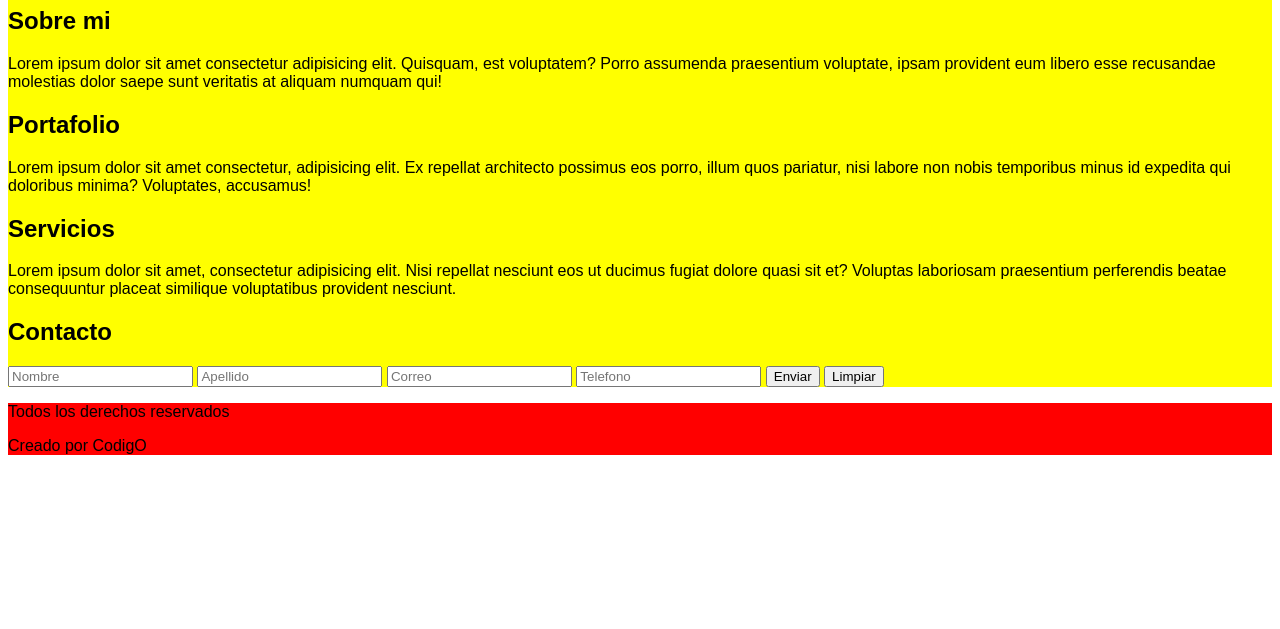
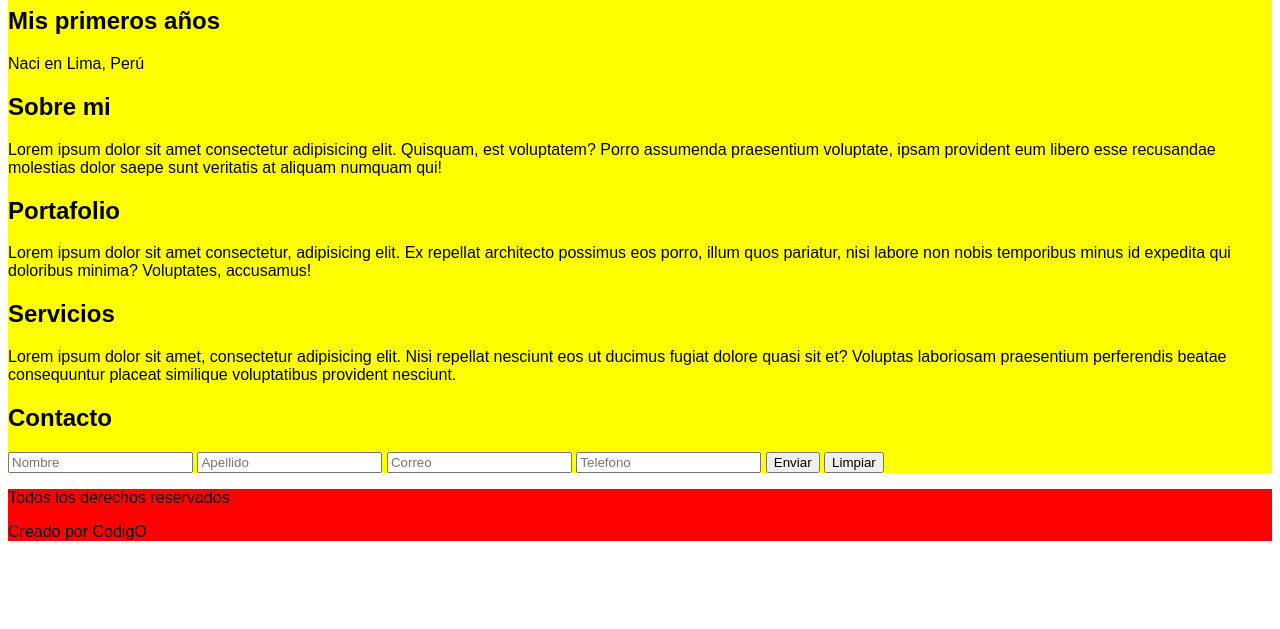
Before and after one commit to jfalconidc/mi-proyecto-git, a plain HTML site: page index.html in a window 1280 px wide. Shown: the part 171-800 px from the top of the page. Drawn offline with Linux system fonts and the light colour scheme.

Commit message:
update, acerca de mi

```diff
--- a/index.html
+++ b/index.html
@@ -41,6 +41,10 @@
     </header>
     <main>
         <h1>Titulo principal</h1>
+        <h2>Mis primeros años</h2>
+        <article>
+            Naci en Lima, Perú
+        </article>
         <section>
             <h2>Sobre mi</h2>
             <p>
```
